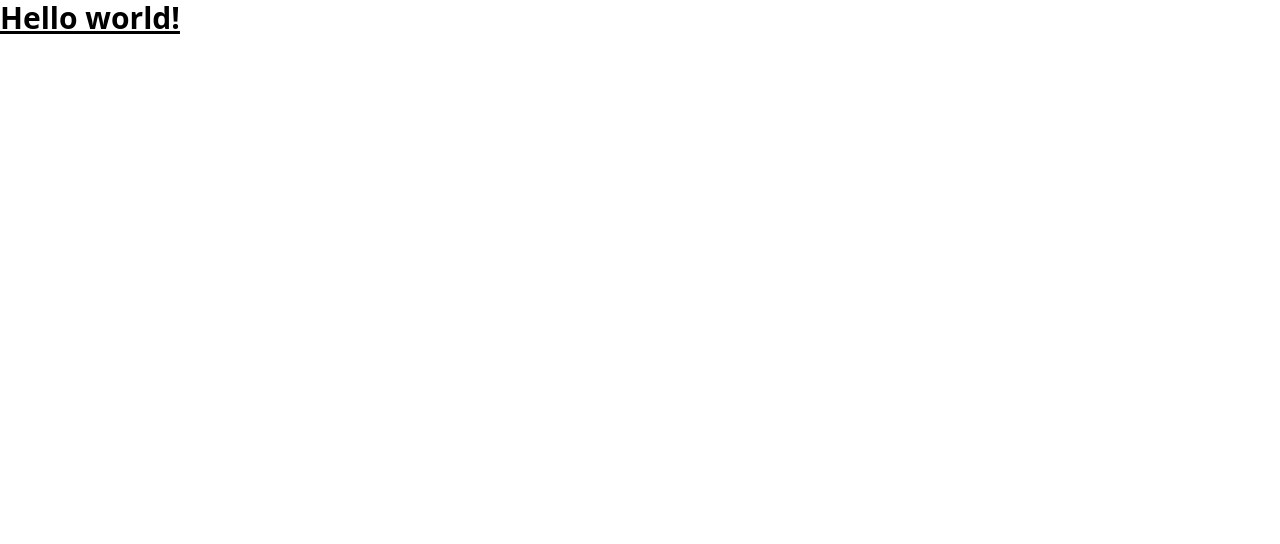
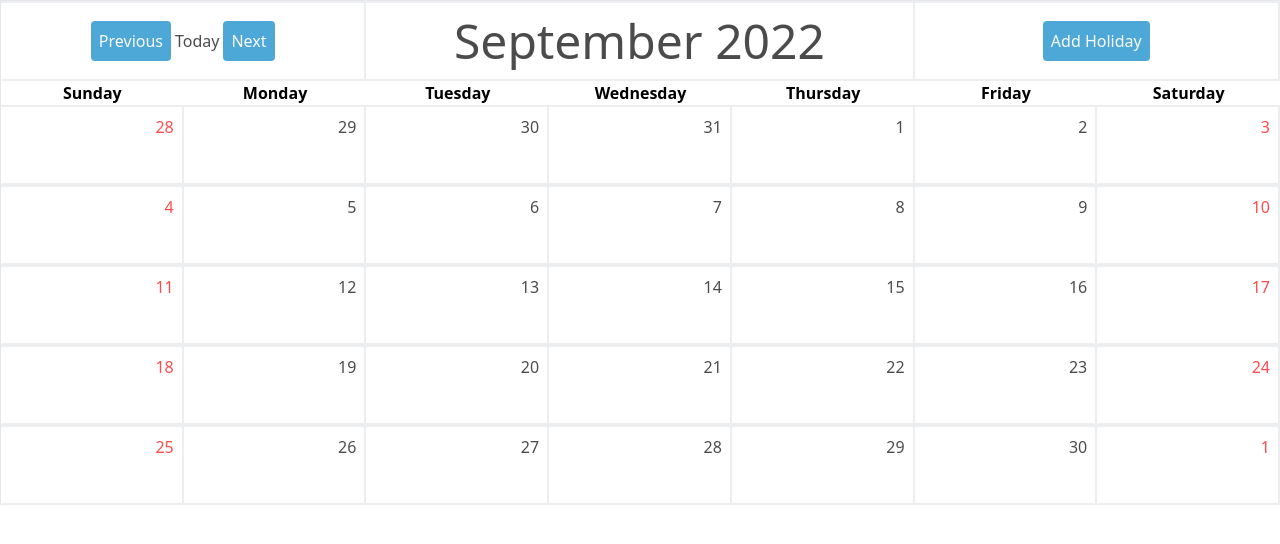
Before and after one commit to SDE-ADNAN/reactjs-Calender, a React (Create React App) app: page / in a window 1280 px wide. Shown: the top 544 px of the page. Built offline with nearby package versions, Linux system fonts and the light colour scheme.

Commit message:
did partially calender

```diff
--- a/src/App.js
+++ b/src/App.js
@@ -1,6 +1,10 @@
-import logo from "./logo.svg";
 import "./App.css";
+import Calender from "./Components/Calender";
 
 export default function App() {
-  return <h1 className="text-3xl font-bold underline">Hello world!</h1>;
+  return (
+    <h1 className="">
+      <Calender />
+    </h1>
+  );
 }
--- a/src/Components/Calender.jsx
+++ b/src/Components/Calender.jsx
@@ -1,9 +1,125 @@
-import React from 'react'
+import {
+//   add,
+  differenceInDays,
+  endOfMonth,
+  format,
+//   setDate,
+  startOfMonth,
+  eachWeekendOfInterval,
+  sub,
+} from "date-fns";
+import React from "react";
+import Cell from "./Cell";
+import "./calender.css";
 
-const Calender = () => {
+var date = new Date(2022, 8, 11);
+const Calender = ({ value = date, onChange }) => {
+  const weeks = [
+    "Sunday",
+    "Monday",
+    "Tuesday",
+    "Wednesday",
+    "Thursday",
+    "Friday",
+    "Saturday",
+  ];
+  const months = [
+    "January",
+    "February",
+    "March",
+    "April",
+    "May",
+    "June",
+    "July",
+    "August",
+    "September",
+    "October",
+    "November",
+    "December",
+  ];
+
+  const startDate = startOfMonth(value);
+  const endDate = endOfMonth(value);
+  const numDays = differenceInDays(endDate, startDate) + 1;
+  const month = date.getMonth();
+  const year = date.getFullYear();
+
+  const prefixDays = startDate.getDay();
+  const suffixDays = 6 - endDate.getDay();
+
+//   const prevMonth = () => onChange(sub(value, { months: 1 }));
+//   const nextMonth = () => onChange(add(value, { months: 1 }));
+
+  const prevMonthDays = format(endOfMonth(sub(value, { months: 1 })), "dd");
+  const firstDays = prevMonthDays - prefixDays;
+
+//   const lastDayOfMonth = format(endOfMonth(date), "dd");
+//   const handleClickDate = (index) => {
+//     const date = setDate(value, index);
+//     onChange(date);
+//   };
+
+  // Lists all Saturdays and Sundays in the given date interval
+
+const result = eachWeekendOfInterval({
+    start: date.setDate(1),
+    end: date.setDate(endOfMonth(date).getDate()),
+  })
+  console.log(result);
   return (
-    <div></div>
-  )
-}
+    <div className="w-full border-t border-l">
+      <div className="grid grid-cols-7 items-center justify-center text-center">
+        <Cell className="col-span-2">
+          <div className="bg-sky-600 text-gray-50 p-2 rounded m-1">
+            Previous
+          </div>
+          <div className="">Today</div>
+          <div className="bg-sky-600 text-gray-50 p-2 rounded m-1">Next</div>
+        </Cell>
+        <Cell className="col-span-3 text-5xl font-medium">
+          {months[month]} {year}
+        </Cell>
+        <Cell className="col-span-2 ">
+          <div className=" bg-sky-600 text-gray-50 p-2 rounded m-1">
+            Add Holiday
+          </div>
+        </Cell>
+        {weeks.map((week, index) => (
+          <div key={index} className="text-base font-bold">
+            {week}
+          </div>
+        ))}
+        {Array.from({ length: prefixDays }).map((_, index) => (
+          <Cell className="opacity-30 relative calender-cell-grid" key={index}>
+            <div className="absolute right-2 top-2">
+              {firstDays + index + 1}
+            </div>
+          </Cell>
+        ))}
+        {Array.from({ length: numDays }).map((_, index) => {
+          const date = index + 1;
+          const isCurrentDate = date === value.getDate();
+          const isSaturday = result.includes(date);
 
-export default Calender
+          return (
+            <Cell
+              key={date}
+              isActive={isCurrentDate}
+              isSaturday={isSaturday}
+              className="relative calender-cell-grid"
+            >
+              <div className="absolute right-2 top-2">{date}</div>
+            </Cell>
+          );
+        })}
+        {Array.from({ length: suffixDays }).map((_, index) => (
+          <Cell className="opacity-30 relative calender-cell-grid" key={index}>
+            <div className="absolute right-2 top-2">{index + 1}</div>
+          </Cell>
+        ))}
+      </div>
+    </div>
+  );
+};
+
+export default Calender;
--- a/src/Components/Cell.jsx
+++ b/src/Components/Cell.jsx
@@ -4,7 +4,7 @@ const Cell = ({ onClick, children, className, isActive = false }) => {
   return (
     <div
       onClick={isActive ? onClick : null}
-      className={`${className} h-10 border-b border-r flex items-center justify-center select-none transition-colors`}
+      className={`${className} border-t-2 opacity-70  border-b-2 border-r-2 flex items-center justify-center select-none w-auto h-[5rem]`}
     >
       {children}
     </div>
--- /dev/null
+++ b/src/Components/calender.css
@@ -0,0 +1,7 @@
+.calender-cell-grid:nth-child(7n+3) {
+    color: red;
+
+}
+.calender-cell-grid:nth-child(7n-3) {
+    color: red;
+}
```
